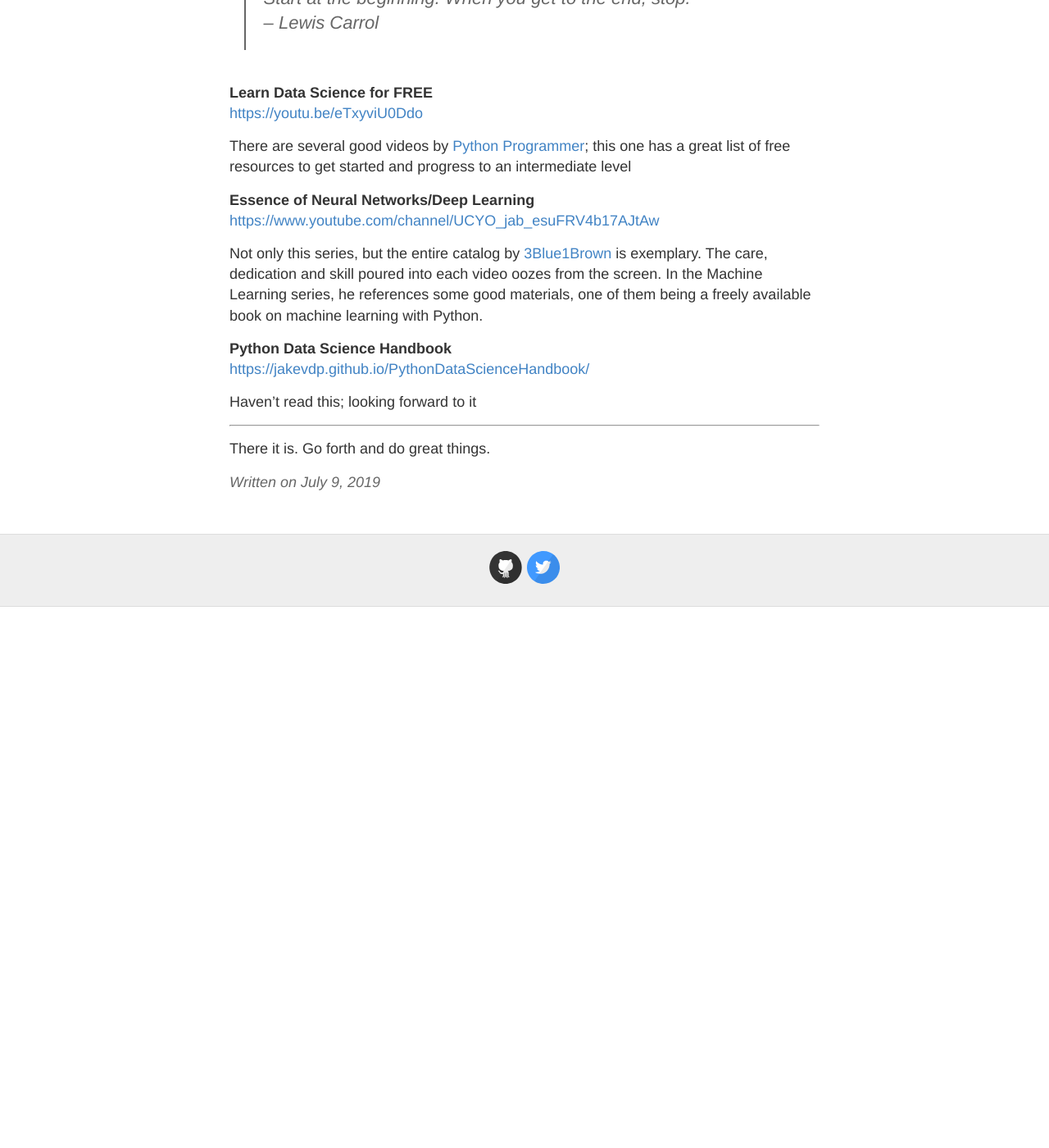
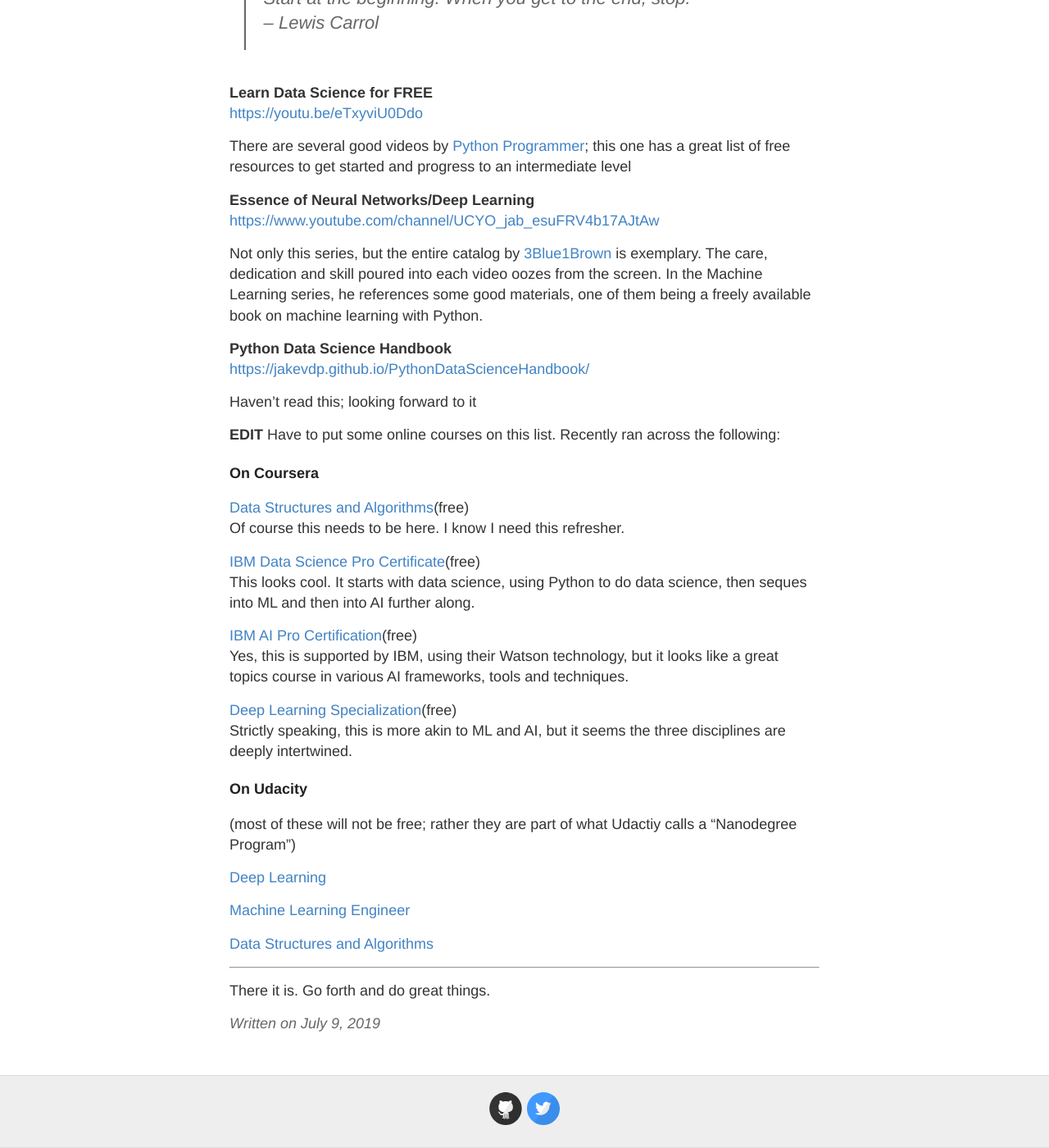
Before and after one commit to skregas/skregas.github.io, a Jekyll site: the page built from _posts/2019-07-09-Resources.md, in a window 1280 px wide and 1400 px high, scrolled down 417 px. Shown: the whole window at 82% size. Built offline with Jekyll 4.4.1, drawn with Linux system fonts in a browser that asks for light colours; before the commit the page ends 1157 px from its top, so only the background shows below that.

Commit message:
Add some online courses from Coursera and Udacity

```diff
--- a/_posts/2019-07-09-Resources.md
+++ b/_posts/2019-07-09-Resources.md
@@ -28,5 +28,32 @@
 
 Haven't read this; looking forward to it
 
+**EDIT**
+Have to put some online courses on this list. Recently ran across the following:
+##### On Coursera
+
+[Data Structures and Algorithms](https://www.coursera.org/specializations/data-structures-algorithms)(free)<br>
+Of course this needs to be here. I know I need this refresher.
+
+[IBM Data Science Pro Certificate](https://www.coursera.org/professional-certificates/ibm-data-science)(free)<br>
+This looks cool. It starts with data science, using Python to do data science, then seques into ML and then into AI further along.<br>
+
+[IBM AI Pro Certification](https://www.coursera.org/professional-certificates/ibm-artificial-intelligence)(free)<br>
+Yes, this is supported by IBM, using their Watson technology, but it looks like a great topics course in various AI frameworks, tools and techniques.
+
+[Deep Learning Specialization](https://www.coursera.org/specializations/deep-learning)(free)<br>
+Strictly speaking, this is more akin to ML and AI, but it seems the three disciplines are deeply intertwined.
+
+
+##### On Udacity
+(most of these will not be free; rather they are part of what Udactiy calls a "Nanodegree Program")
+
+[Deep Learning](https://www.udacity.com/course/deep-learning-nanodegree--nd101)<br>
+
+[Machine Learning Engineer](https://www.udacity.com/course/machine-learning-engineer-nanodegree--nd009t)<br>
+
+[Data Structures and Algorithms](https://www.udacity.com/course/data-structures-and-algorithms-nanodegree--nd256)
+
+
 ***
 There it is. Go forth and do great things.
```
